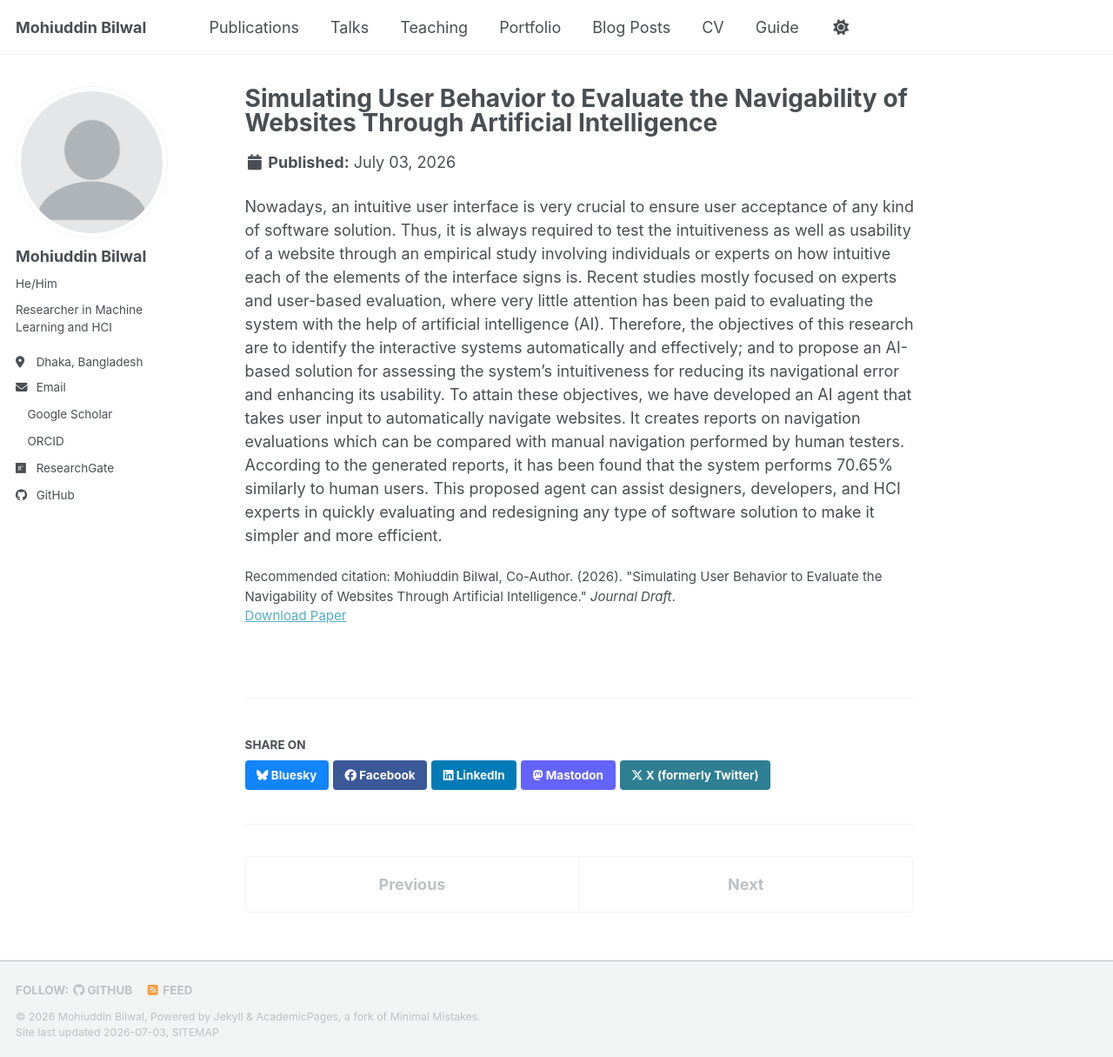
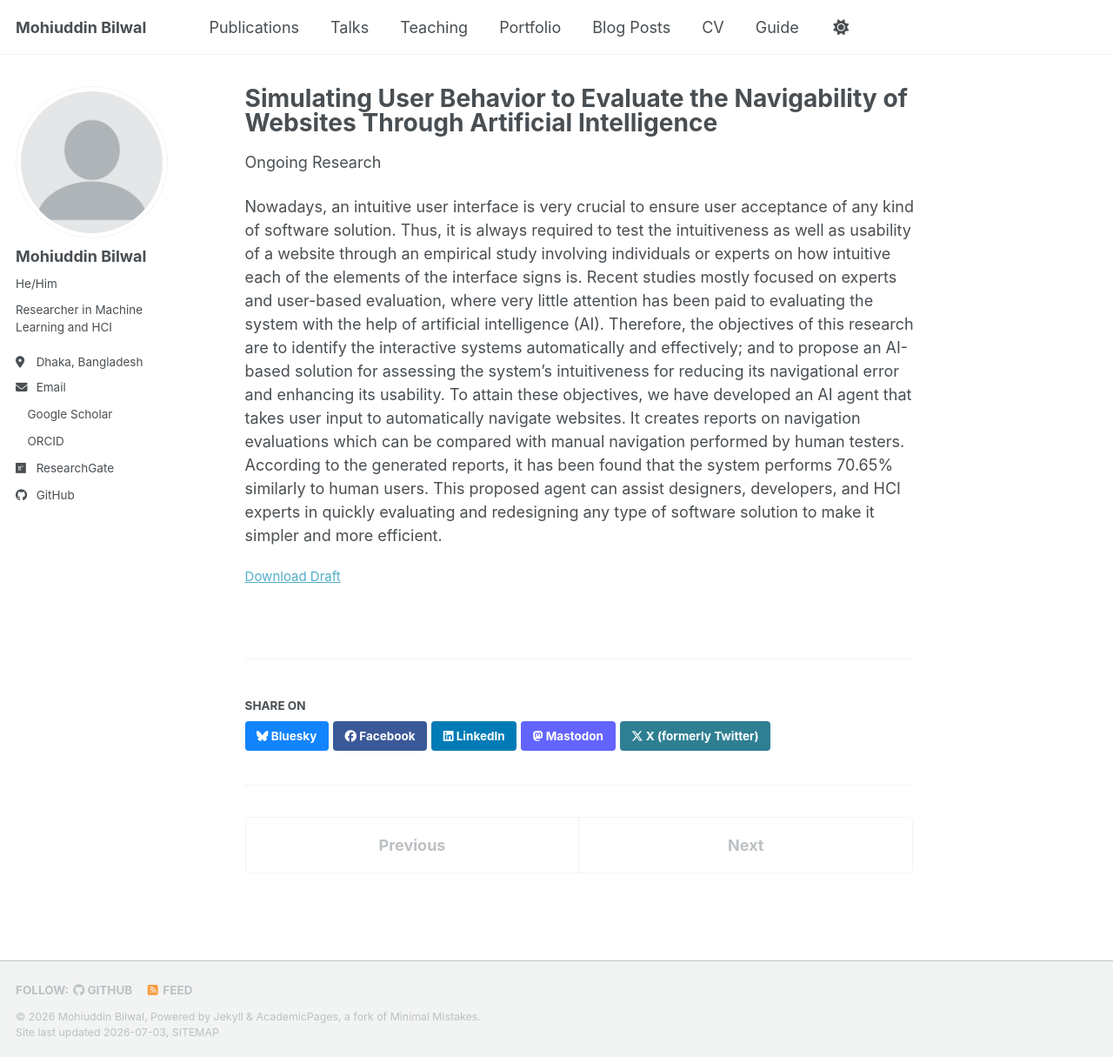
Before and after one commit to ayon037/ayon037.github.io, a Jekyll site: the page built from _publications/2026-07-03-simulating-user-behavior-to-evaluate-the-navigability-of-websites-through-artificial-intelligence.md, in a window 1280 px wide and 1215 px high. Shown: the whole window at 87% size. Built offline with Jekyll 4.4.1, drawn with Linux system fonts in a browser that asks for light colours; a style sheet for code colours, icons or effects is not loaded.

Commit message:
Support link-only ongoing publications without citation
Add a standalone paperurl branch and allow the venue/status line to
render with a status but no venue, so ongoing-research entries can show
a status and a download link without a citation. Fix the broken
permalink and drop the placeholder citation on the navigability draft.

```diff
--- a/_includes/archive-single.html
+++ b/_includes/archive-single.html
@@ -41,7 +41,7 @@
         {% if post.collection == 'teaching' %}
           <p> {{ post.type }}, <i>{{ post.venue }}</i>, {{ post.date | default: "1900-01-01" | date: "%Y" }} </p>
         {% elsif post.collection == 'publications' %}
-          <p>{{ post.status | default: "Published in" }} <i>{{ post.venue }}</i>{% unless post.status %}, {{ post.date | default: "1900-01-01" | date: "%Y" }}{% endunless %} </p>
+          <p>{{ post.status | default: "Published in" }}{% if post.venue %} <i>{{ post.venue }}</i>{% endif %}{% unless post.status %}, {{ post.date | default: "1900-01-01" | date: "%Y" }}{% endunless %} </p>
         {% elsif post.date %}
          <p class="page__date"><strong><i class="fa fa-fw fa-calendar" aria-hidden="true"></i> {{ site.data.ui-text[site.locale].date_label | default: "Published:" }}</strong> <time datetime="{{ post.date | default: "1900-01-01" | date_to_xmlschema }}">{{ post.date | default: "1900-01-01" | date: "%B %d, %Y" }}</time></p>
         {% endif %}
--- a/_layouts/single.html
+++ b/_layouts/single.html
@@ -36,8 +36,8 @@ layout: default
 
         {% if page.collection == 'teaching' %}
           <p> {{ page.type }}, <i>{{ page.venue }}</i>, {{ page.date | default: "1900-01-01" | date: "%Y" }} </p>
-        {% elsif page.venue and page.date %}
-          <p>{{ page.status | default: "Published in" }} <i>{{ page.venue }}</i>{% unless page.status %}, {{ page.date | default: "1900-01-01" | date: "%Y" }}{% endunless %} </p>
+        {% elsif (page.venue or page.status) and page.date %}
+          <p>{{ page.status | default: "Published in" }}{% if page.venue %} <i>{{ page.venue }}</i>{% endif %}{% unless page.status %}, {{ page.date | default: "1900-01-01" | date: "%Y" }}{% endunless %} </p>
         {% elsif page.date %}
           <p class="page__date"><strong><i class="fa fa-fw fa-calendar" aria-hidden="true"></i> {{ site.data.ui-text[site.locale].date_label | default: "Published:" }}</strong> <time datetime="{{ page.date | date_to_xmlschema }}">{{ page.date | default: "1900-01-01" | date: "%B %d, %Y" }}</time></p>
         {% endif %}
@@ -67,6 +67,8 @@ layout: default
           <p style="font-size: smaller">Recommended citation: {{ page.citation }}<br /><a href="{{ page.bibtexurl }}">Download Bibtex</a></p>
         {% elsif page.citation %}
           <p style="font-size: smaller">Recommended citation: {{ page.citation }}</p>
+        {% elsif page.paperurl %}
+          <p style="font-size: smaller"><a href="{{ page.paperurl }}">{{ page.paperurllabel | default: "Download Paper" }}</a></p>
         {% elsif page.slidesurl %}
           <p style="font-size: smaller"><a href="{{ page.slidesurl }}">Download Slides</a></p>
         {% elsif page.bibtexurl %}
--- a/_publications/2026-07-03-simulating-user-behavior-to-evaluate-the-navigability-of-websites-through-artificial-intelligence.md
+++ b/_publications/2026-07-03-simulating-user-behavior-to-evaluate-the-navigability-of-websites-through-artificial-intelligence.md
@@ -2,11 +2,11 @@
 title: "Simulating User Behavior to Evaluate the Navigability of Websites Through Artificial Intelligence"
 collection: publications
 category: manuscripts
-permalink: /publication 2026-07-03-simulating-user-behavior-to-evaluate-the-navigability-of-websites-through-artificial-intelligence
+permalink: /publication/2026-07-03-simulating-user-behavior-to-evaluate-the-navigability-of-websites-through-artificial-intelligence
 date: 2026-07-03
 status: 'Ongoing Research'
 paperurl: 'https://drive.google.com/file/d/1lfeS97mwYxaljwsAVD8MKS7rPX09wklh/view?usp=sharing'
-citation: 'Mohiuddin Bilwal, Co-Author. (2026). &quot;Simulating User Behavior to Evaluate the Navigability of Websites Through Artificial Intelligence.&quot; <i>Journal Draft</i>.'
+paperurllabel: 'Download Draft'
 ---
 Nowadays, an intuitive user interface is very crucial to ensure user acceptance of any kind
 of software solution. Thus, it is always required to test the intuitiveness as well as usability of a website
```
